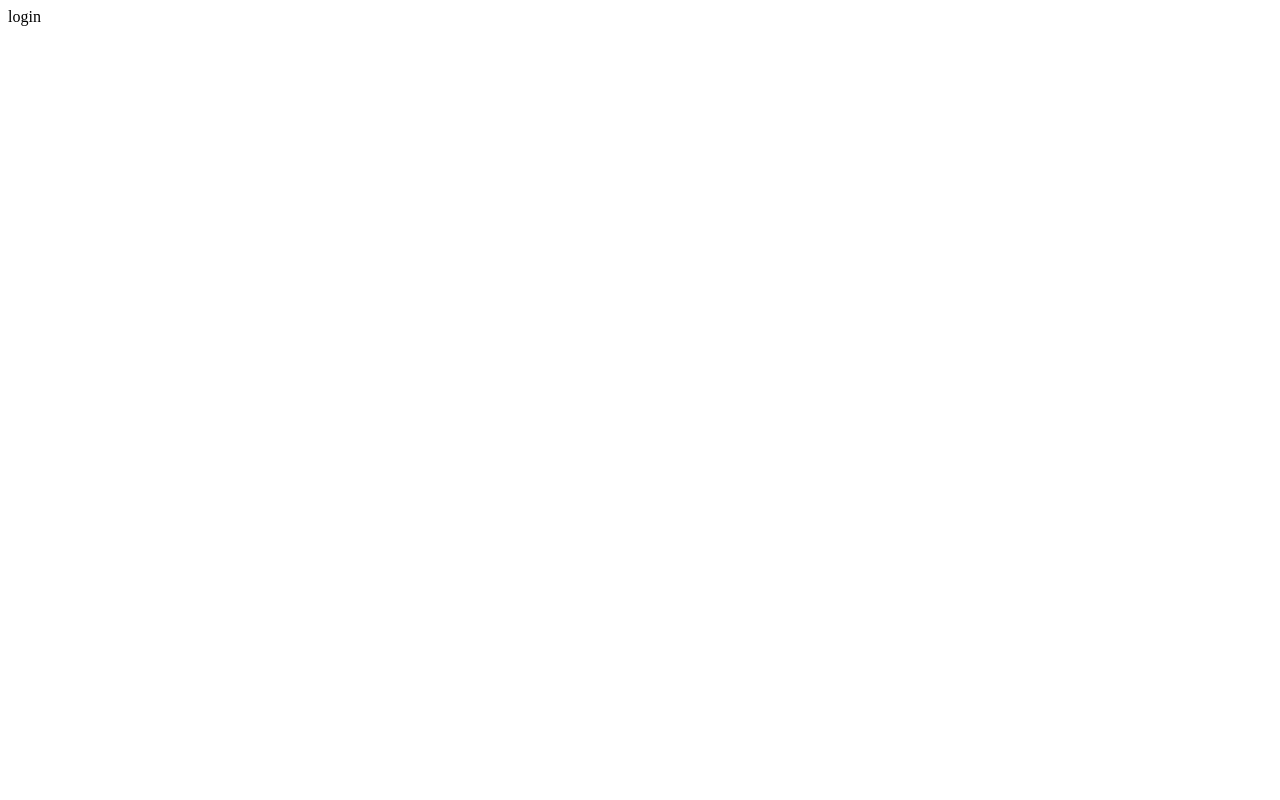
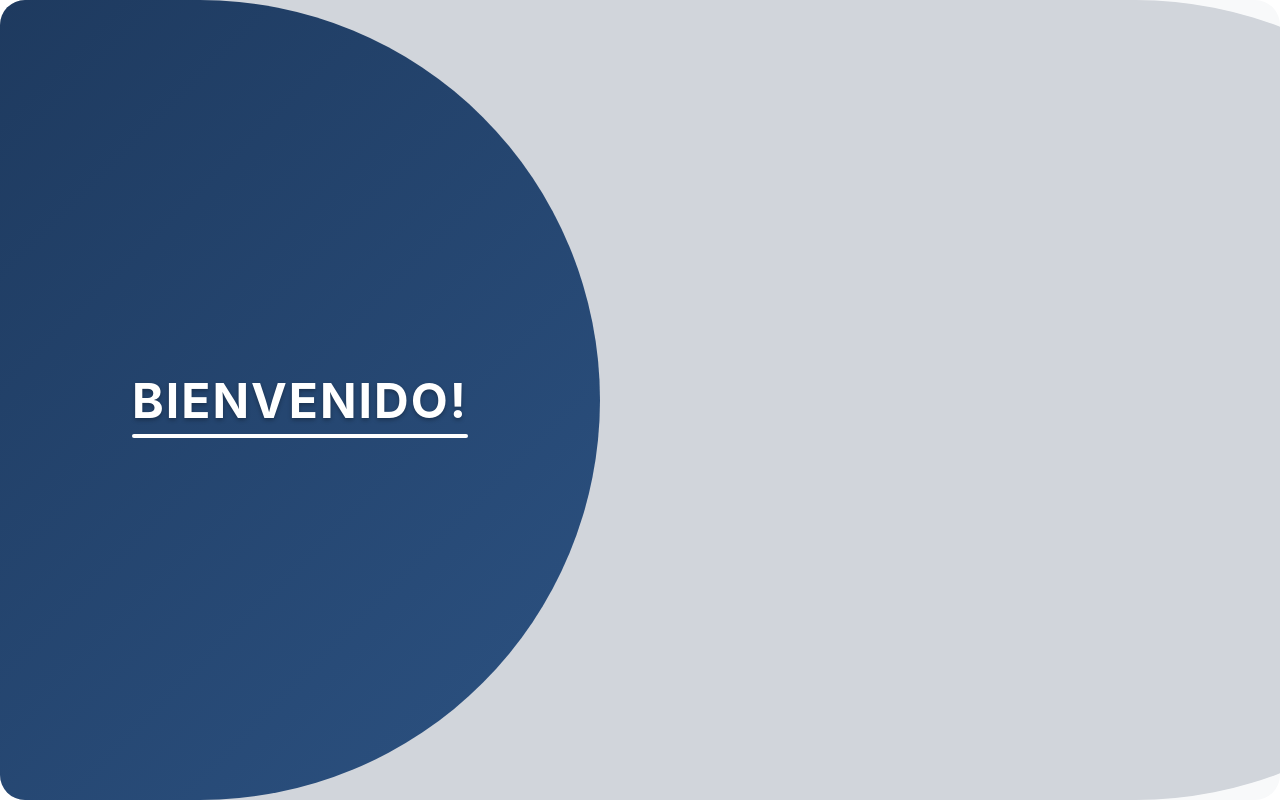
Before and after one commit to DanielPOG/SGC, a Django app: page /login/ in a window 1280 px wide. Before the commit the page is almost empty. Run offline with Django 5.2, Linux system fonts and the light colour scheme.

Commit message:
cambio de datos
se cambio en index

```diff
--- /dev/null
+++ b/frontend/apps/Usuarios/static/css/styles.css
@@ -0,0 +1,224 @@
+* {
+  margin: 0;
+  padding: 0;
+  box-sizing: border-box;
+}
+
+body {
+  font-family: 'Inter', sans-serif;
+  height: 100vh;
+  overflow: hidden;
+}
+
+.container {
+  position: relative;
+  border-radius: 25px;
+  display: flex;
+  height: 100vh;
+  overflow: hidden; /* Importante para que el fondo gris no sobresalga */
+}
+
+
+.left-bg {
+  position: absolute;
+  top: 0;
+  left: 0;
+  width: 120%;
+  height: 100%;
+  border-top-right-radius: 180vh;
+  border-bottom-right-radius: 180vh;
+  border-top-left-radius: 0;
+  border-bottom-left-radius: 0;
+  background: #d1d5db; /* Gris claro */
+  z-index: 0;
+  pointer-events: none;
+}
+
+.left-section {
+  position: relative;
+  border-top-right-radius: 180vh;
+  border-bottom-right-radius: 180vh;
+  border-top-left-radius: 0;
+  border-bottom-left-radius: 0;
+  width: 600px;
+  height: 100vh;
+  background: linear-gradient(135deg, #1e3a5f 0%, #2c5282 100%);
+  display: flex;
+  align-items: center;
+  justify-content: center;
+  z-index: 1;
+}
+
+
+.welcome-text {
+  color: white;
+  font-size: 48px;
+  font-weight: 700;
+  letter-spacing: 2px;
+  text-shadow: 0 2px 4px rgba(0,0,0,0.3);
+  position: relative;
+}
+
+.welcome-text::after {
+  content: '';
+  position: absolute;
+  bottom: -8px;
+  left: 0;
+  right: 0;
+  height: 4px;
+  background: white;
+  border-radius: 2px;
+}
+
+.right-section {
+  flex: 1;
+  display: flex;
+  align-items: center;
+  justify-content: center;
+  background: #f8f9fa;
+  padding: 40px;
+}
+
+.login-card {
+  background: white;
+  padding: 40px;
+  border-radius: 20px;
+  box-shadow: 0 10px 30px rgba(0,0,0,0.1);
+  width: 100%;
+  max-width: 400px;
+  border: 8px solid #d1d5db;
+}
+
+.logo-section {
+  display: flex;
+  align-items: center;
+  margin-bottom: 40px;
+  gap: 15px;
+}
+
+.logo-icon {
+  width: 50px;
+  height: 40px;
+  background: #3b82f6;
+  border-radius: 8px;
+  display: flex;
+  align-items: flex-end;
+  justify-content: center;
+  gap: 3px;
+  padding: 8px;
+}
+
+
+
+
+.logo-text h2 {
+  font-size: 32px;
+  font-weight: 700;
+  color: #1f2937;
+  margin-bottom: 2px;
+}
+
+.logo-text p {
+  font-size: 14px;
+  color: #6b7280;
+  font-weight: 500;
+}
+
+.login-form {
+  width: 100%;
+}
+
+.form-group {
+  margin-bottom: 25px;
+}
+
+.form-group label {
+  display: block;
+  margin-bottom: 8px;
+  font-weight: 600;
+  color: #374151;
+  font-size: 14px;
+}
+
+.form-group input {
+  width: 100%;
+  padding: 12px 16px;
+  border: 2px solid #e5e7eb;
+  border-radius: 25px;
+  font-size: 14px;
+  background: #f9fafb;
+  transition: all 0.3s ease;
+}
+
+.form-group input:focus {
+  outline: none;
+  border-color: #3b82f6;
+  background: white;
+}
+
+.form-group input::placeholder {
+  color: #9ca3af;
+}
+
+.login-button {
+  width: 100%;
+  background: #1e3a5f;
+  color: white;
+  padding: 14px;
+  border: none;
+  border-radius: 25px;
+  font-size: 16px;
+  font-weight: 600;
+  cursor: pointer;
+  transition: all 0.3s ease;
+  margin-bottom: 20px;
+}
+
+.login-button:hover {
+  background: #2c5282;
+  transform: translateY(-1px);
+}
+
+.forgot-password {
+  text-align: center;
+  padding-top: 15px;
+  border-top: 1px solid #e5e7eb;
+}
+
+.forgot-password a {
+  color: #6b7280;
+  text-decoration: none;
+  font-size: 14px;
+  font-weight: 500;
+}
+
+.forgot-password a:hover {
+  color: #3b82f6;
+  text-decoration: underline;
+}
+
+@media (max-width: 768px) {
+  .container {
+    flex-direction: column;
+  }
+
+  .left-section {
+    width: 100vw;
+    height: 250px;
+    border-top-right-radius: 250px;
+    border-bottom-right-radius: 250px;
+  }
+
+  .right-section {
+    flex: 0.6;
+    padding: 20px;
+  }
+
+  .welcome-text {
+    font-size: 32px;
+  }
+
+    .login-card {
+    padding: 30px 25px;
+  }
+}
--- a/frontend/apps/Usuarios/templates/pages/login.html
+++ b/frontend/apps/Usuarios/templates/pages/login.html
@@ -1 +1,61 @@
-login
+{% load static %}
+<!DOCTYPE html>
+<html lang="es">
+<head>
+  <meta charset="UTF-8">
+  <meta name="viewport" content="width=device-width, initial-scale=1.0">
+  <title>SGC - Sistema de Gestión de Cargos</title>
+  <link rel="stylesheet" href="{% static 'css/styles.css' %}">
+</head>
+<body>
+  <div class="container">
+    <div class="left-bg"></div>
+    <div class="left-section">
+      <div class="welcome-content">
+        <div class="chart-icon">
+          <div class="bar bar1"></div>
+          <div class="bar bar2"></div>
+          <div class="bar bar3"></div>
+          <div class="people-icons">
+            <div class="person person1"></div>
+            <div class="person person2"></div>
+            <div class="person person3"></div>
+          </div>
+        </div>
+        <h1 class="welcome-text">BIENVENIDO!</h1>
+      </div>
+    </div>
+    <div class="right-section">
+      <div class="login-card">
+        <div class="logo-section">
+          <div class="logo-icon">
+            <div class="chart-bars">
+              <div class="mini-bar"></div>
+              <div class="mini-bar"></div>
+              <div class="mini-bar"></div>
+            </div>
+          </div>
+          <div class="logo-text">
+            <h2>SGC</h2>
+            <p>Sistema de Gestión de Cargos</p>
+          </div>
+        </div>
+        <form class="login-form">
+          <div class="form-group">
+            <label for="usuario">Usuario</label>
+            <input type="text" id="usuario" placeholder="Ingrese usuario">
+          </div>
+          <div class="form-group">
+            <label for="password">Contraseña</label>
+            <input type="password" id="password" placeholder="Ingrese contraseña">
+          </div>
+          <button type="submit" class="login-button">Iniciar Sesión</button>
+          <div class="forgot-password">
+            <a href="#">¿Olvidé Contraseña?</a>
+          </div>
+        </form>
+      </div>
+    </div>
+  </div>
+</body>
+</html>
```
